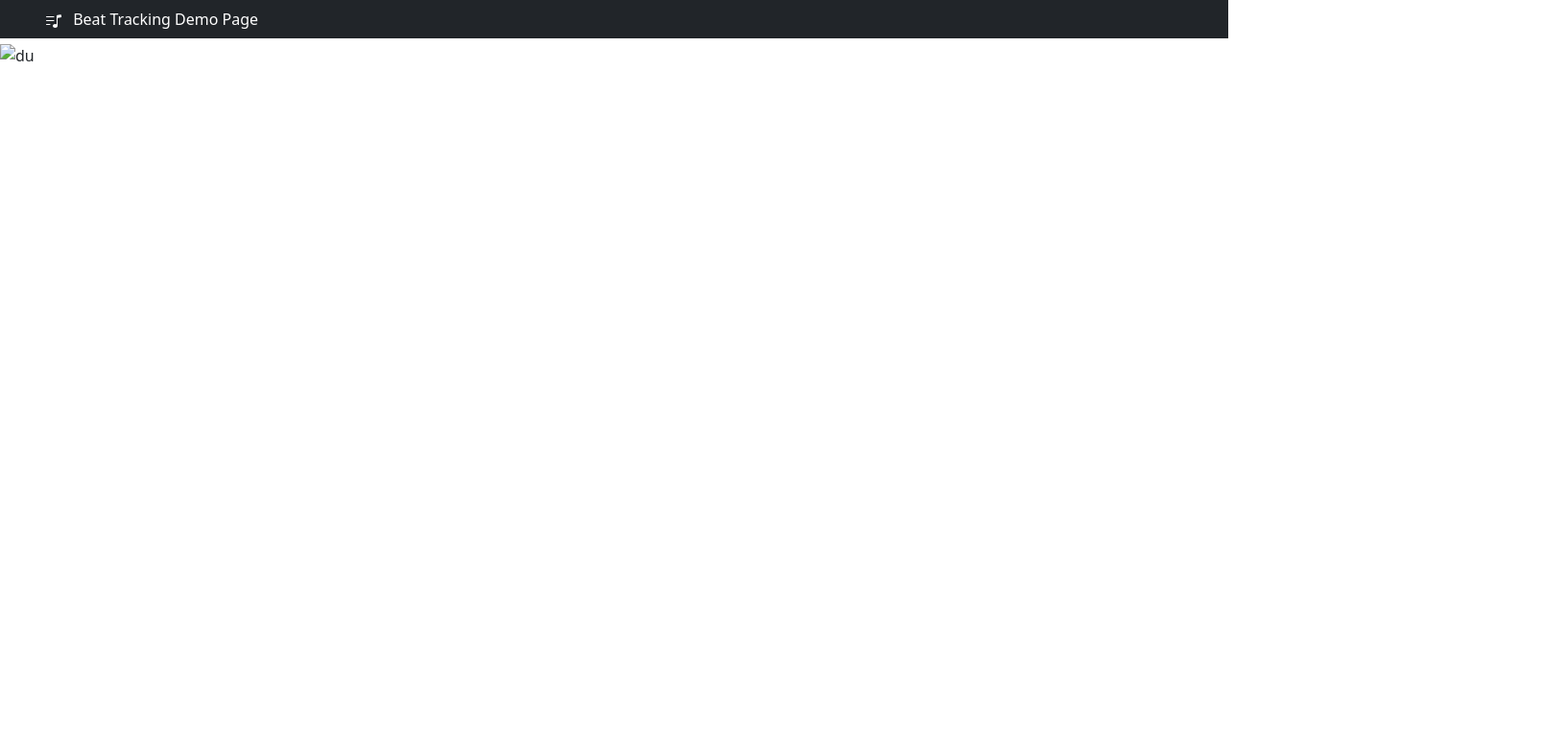
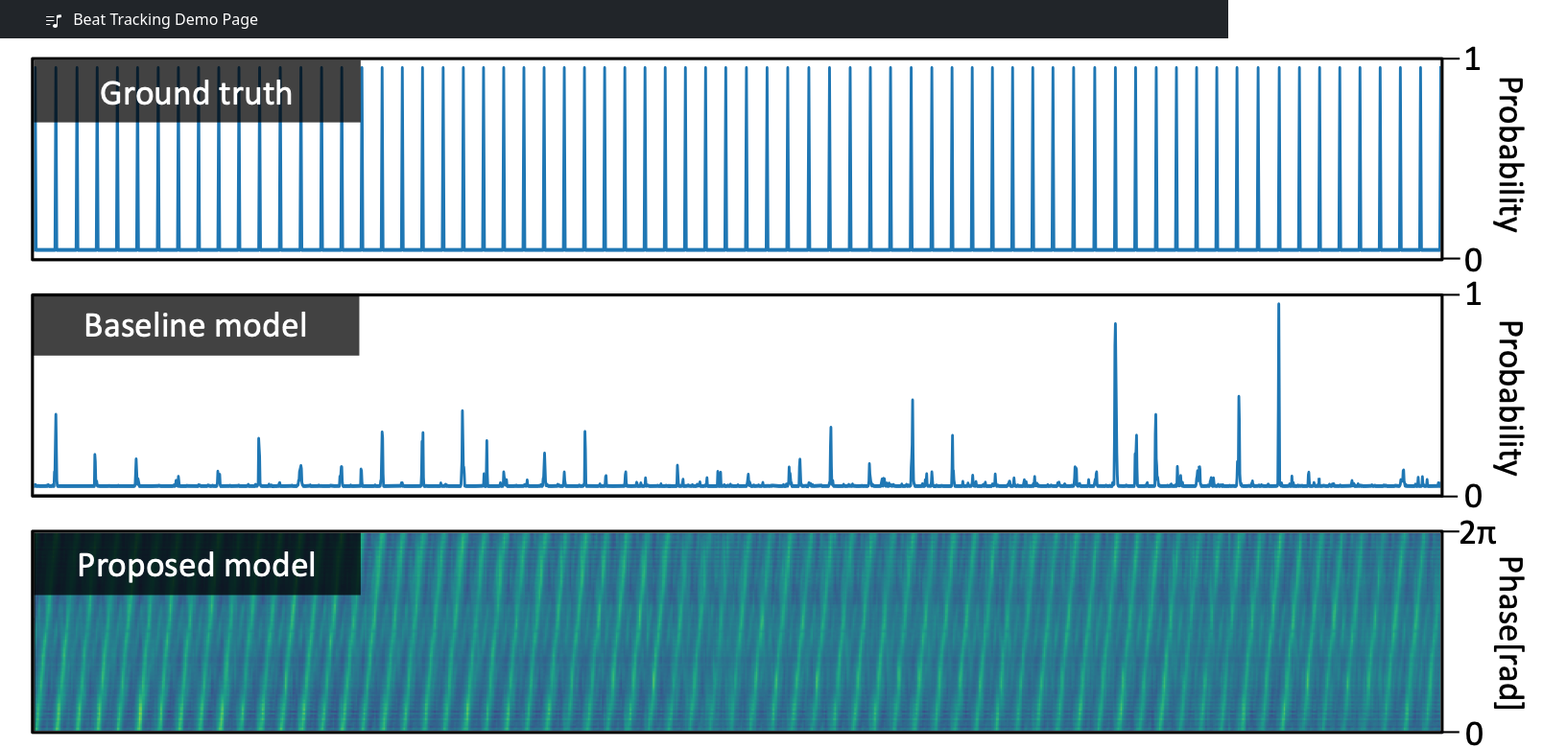
Before and after one commit to phase2bdbt/phase2bdbt.github.io, a plain HTML site: page index.html in a window 1280 px wide. Shown: the top 780 px of the page at 96% size, 1608 px wide, since content can reach past the window. Drawn offline with nearby package versions, Linux system fonts and the light colour scheme.

Commit message:
Update index.html

```diff
--- a/index.html
+++ b/index.html
@@ -27,7 +27,7 @@
 	</nav>
 </header>
 <main>
-	<img src="./images/predict.png" alt="du" title="du">
+	<img src="./images/demo.png" alt="du" title="prediction result">
 </main>
 
 </body>
```
